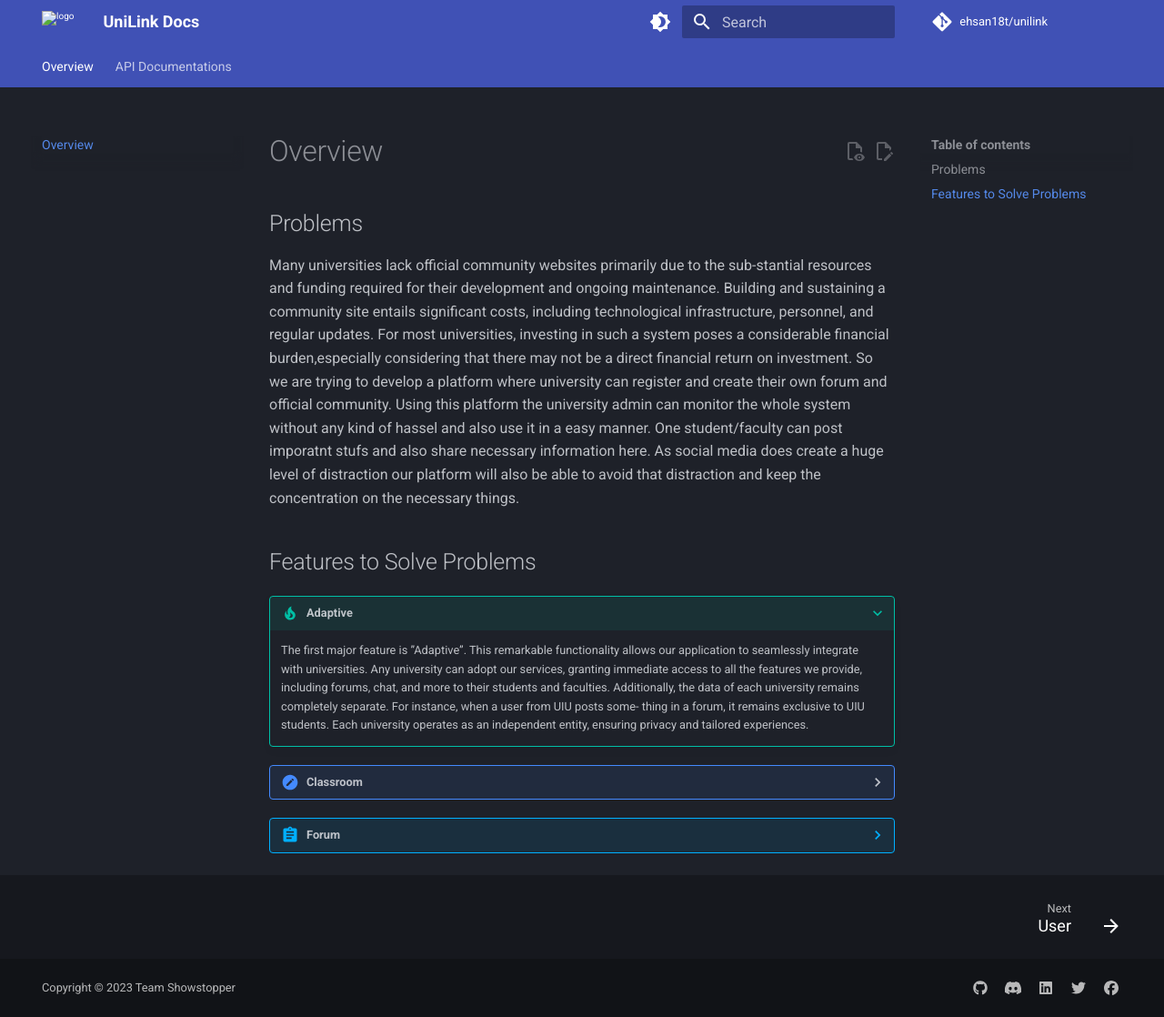
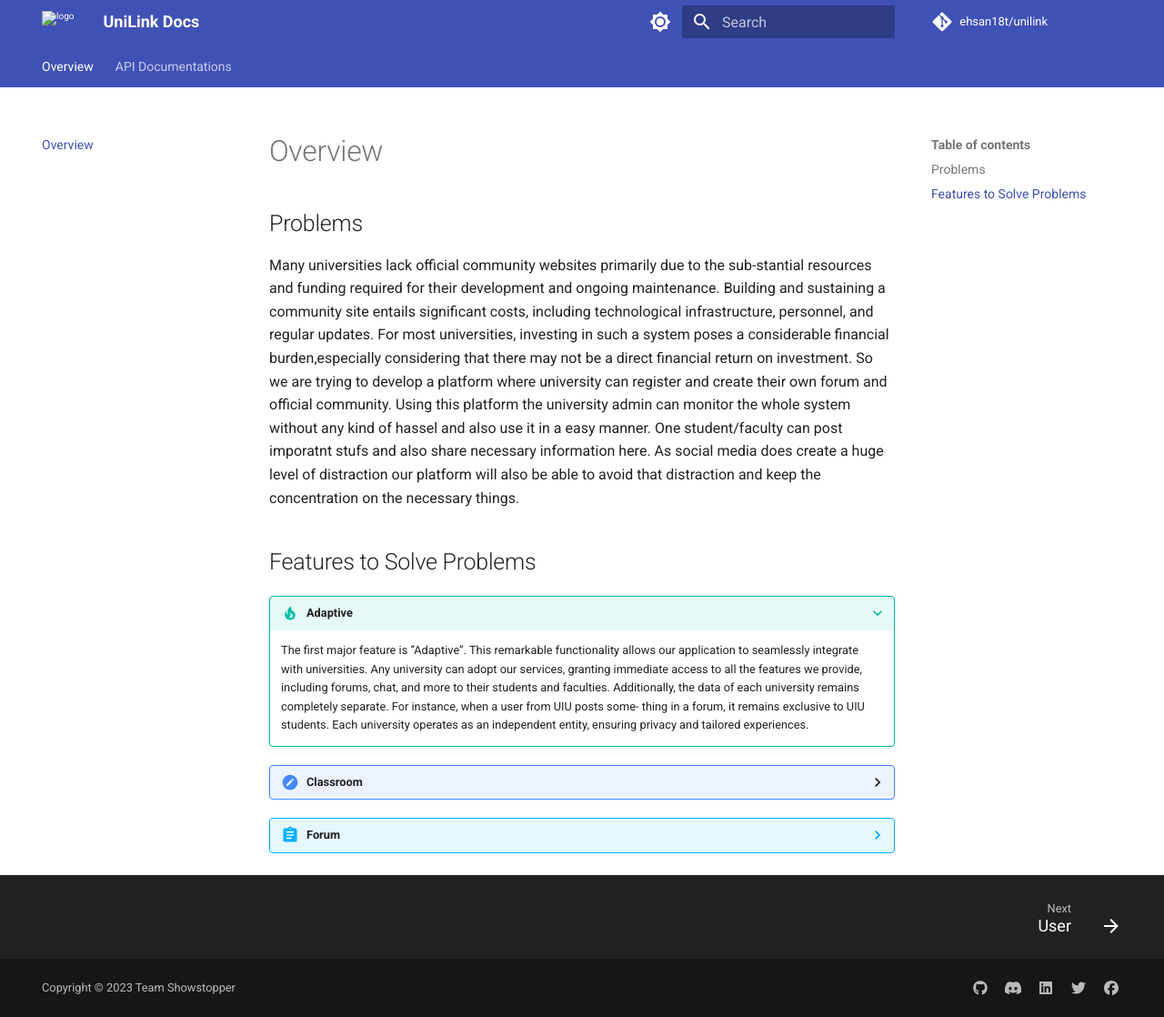
Before and after one commit to ehsan18t/unilink-docs, an MkDocs documentation site: the page built from docs/index.md, in a window 1280 px wide and 1118 px high. Shown: the whole window at 91% size. Built offline with MkDocs 1.6.1 and Material for MkDocs 9.7.7, drawn with Linux system fonts in a browser that asks for light colours; comment, search, counter and statistics services are not loaded.

Commit message:
updated some configs

```diff
--- a/mkdocs.yml
+++ b/mkdocs.yml
@@ -28,22 +28,23 @@ theme:
     text: Roboto
     code: Roboto Mono
   palette:
+    - scheme: default
+      primary: indigo
+      accent: indigo
+      toggle:
+        icon: material/brightness-7
+        name: Switch to dark mode
     - scheme: slate
       primary: indigo
       accent: indigo
       toggle:
         icon: material/brightness-4
         name: Switch to light mode
-    - scheme: default
-      primary: indigo
-      accent: indigo
-      toggle:
-        icon: material/brightness-7
-        name: Switch to dark mode
+
   features:
     - announce.dismiss
-    - content.action.edit
-    - content.action.view
+    # - content.action.edit
+    # - content.action.view
     - content.code.annotate
     - content.code.copy
     - content.code.select
@@ -123,3 +124,4 @@ markdown_extensions:
   - pymdownx.tasklist:
       custom_checkbox: true
   - pymdownx.tilde
+  - pymdownx.critic
```
